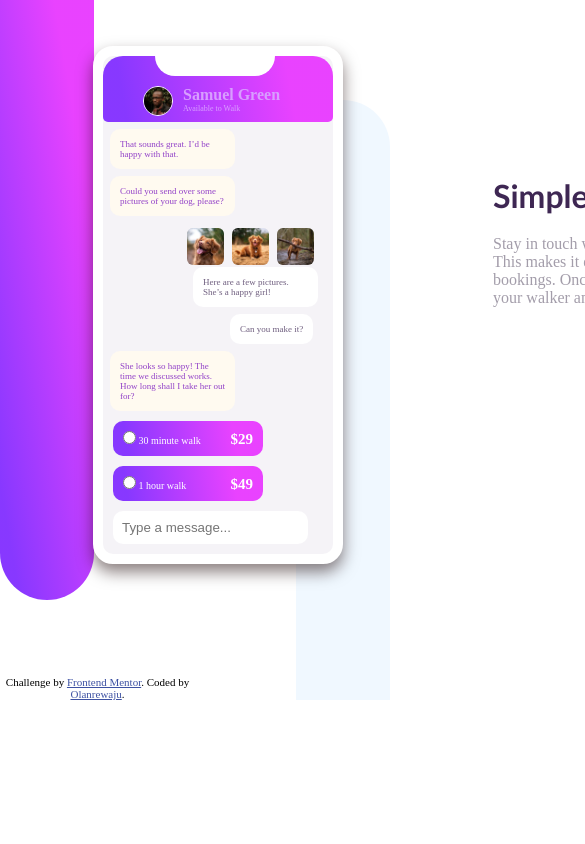
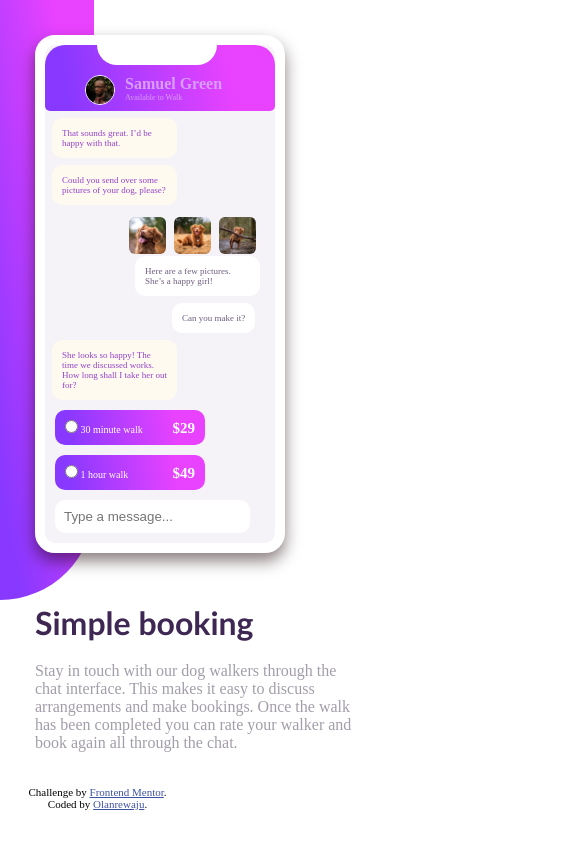
Before and after one commit to Lanzrex/frontend.io1, a plain HTML site: page index.html in a window 390 px wide. Shown: the top 844 px of the page, 585 px wide, since content can reach past the window. Drawn offline with Linux system fonts and the light colour scheme.

Commit message:
Add files via upload

```diff
--- a/index.css
+++ b/index.css
@@ -2,6 +2,18 @@
     box-sizing: border-box;
     margin: 0;
     padding: 0;
+}
+
+.attribution {
+    font-size: 11px;
+    text-align: center;
+    position: absolute;
+    bottom: 0;
+    right: 50%;
+}
+
+.attribution a {
+    color: hsl(228, 45%, 44%);
 }
 
 /*background styling*/
@@ -143,3 +155,40 @@
     position: absolute;
 
 }
+
+@media screen and (max-width: 550px){
+    .background1 {
+        height: 830px;
+    }
+
+    .background2 {
+        height: 600px;
+        border-bottom-left-radius: 0;
+        border-bottom-right-radius: 150spx;
+    }
+
+    .background3 {
+        height: auto;
+    }
+    .rightdisplay {
+        position: relative;
+        margin: 50px 10px;
+        width: auto;
+    }
+
+    .wholebanner {
+        height: auto;
+        width: auto;
+        margin: 10px;
+    }
+
+    .chat {
+        position: relative;
+        margin: 10px;
+        width: 250px;
+    }
+
+    .attribution {
+        margin: 20px;
+    }
+}
```
